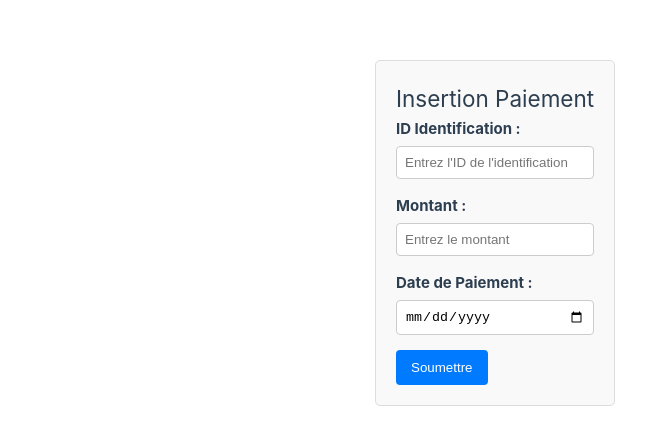
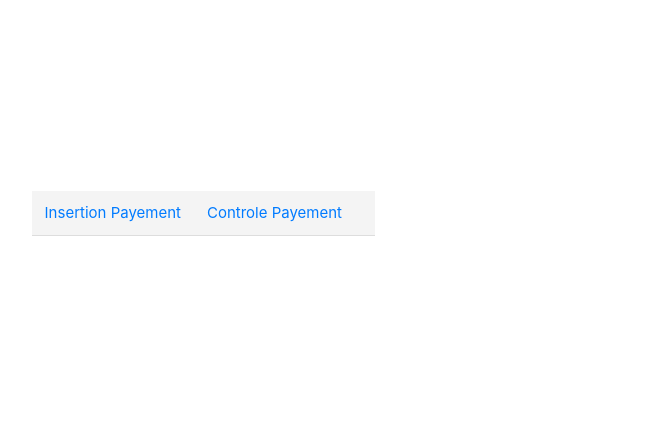
Before and after one commit to ChanAlex2357/Scoot, a Vue app in the folder frontend/: page / in a window 1280 px wide. Shown: the part 167-612 px from the top of the page, without its empty margins (265-911 px from the left). Built offline with nearby package versions, Linux system fonts and the light colour scheme.

Commit message:
affichage du resultat avec navigation

```diff
--- a/frontend/package.json
+++ b/frontend/package.json
@@ -11,7 +11,8 @@
   "dependencies": {
     "axios": "^1.7.7",
     "scoot": "file:",
-    "vue": "^3.4.29"
+    "vue": "^3.4.29",
+    "vue-router": "^4.4.5"
   },
   "devDependencies": {
     "@vitejs/plugin-vue": "^5.0.5",
--- a/frontend/src/App.vue
+++ b/frontend/src/App.vue
@@ -3,40 +3,57 @@ import FormulaireSimple from './components/FormulaireSimple.vue'
 </script>
 
 <template>
-  <header>
-
-  </header>
-
-  <main>
-    <FormulaireSimple />
-  </main>
+  <div class="app">
+    <nav class="navigation">
+      <ul>
+        <li>
+          <router-link to="/insertion-simple">Insertion Payement</router-link>
+        </li>
+        <li>
+          <router-link to="/controle-payement">Controle Payement</router-link>
+        </li>
+      </ul>
+    </nav>
+    <main>
+      <router-view />
+    </main>
+  </div>
 </template>
 
+<script>
+export default {
+  name: "App",
+};
+</script>
+
 <style scoped>
-header {
-  line-height: 1.5;
+.navigation {
+  background-color: #f4f4f4;
+  padding: 10px;
+  border-bottom: 1px solid #ddd;
 }
 
-.logo {
-  display: block;
-  margin: 0 auto 2rem;
+.navigation ul {
+  display: flex;
+  list-style: none;
+  padding: 0;
+  margin: 0;
 }
 
-@media (min-width: 1024px) {
-  header {
-    display: flex;
-    place-items: center;
-    padding-right: calc(var(--section-gap) / 2);
-  }
+.navigation li {
+  margin-right: 20px;
+}
 
-  .logo {
-    margin: 0 2rem 0 0;
-  }
+.navigation a {
+  text-decoration: none;
+  color: #007bff;
+}
 
-  header .wrapper {
-    display: flex;
-    place-items: flex-start;
-    flex-wrap: wrap;
-  }
+.navigation a:hover {
+  text-decoration: underline;
+}
+
+main {
+  padding: 20px;
 }
 </style>
--- a/frontend/src/main.js
+++ b/frontend/src/main.js
@@ -2,5 +2,6 @@ import './assets/main.css'
 
 import { createApp } from 'vue'
 import App from './App.vue'
+import router  from './router'
 
-createApp(App).mount('#app')
+createApp(App).use(router).mount('#app')
--- /dev/null
+++ b/frontend/src/router/index.js
@@ -0,0 +1,24 @@
+// router/index.js
+import { createRouter, createWebHistory } from 'vue-router';
+import InsertionPayement from '@/components/FormulaireSimple.vue'
+import ControlePayement from '@/components/ControlePayement.vue';
+
+const routes = [
+  {
+    path: '/insertion-simple',
+    name: 'InsertionPayement',
+    component: InsertionPayement,
+  },
+  {
+    path: '/controle-payement',
+    name: 'ControlePayement',
+    component: ControlePayement,
+  },
+];
+
+const router = createRouter({
+  history: createWebHistory(),
+  routes,
+});
+
+export default router;
```
Also changed, not shown: frontend/src/components/ControlePayement.vue (renamed from frontend/src/components/ControlPayement.vue), 1 other file (tests, documents, lock files or other folders).
